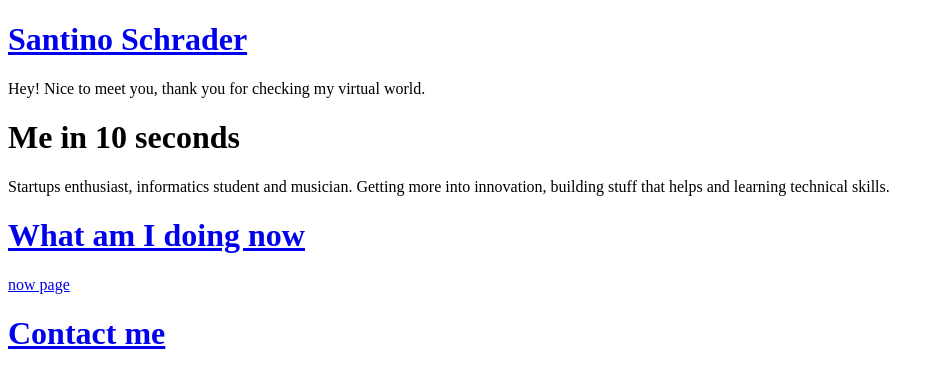
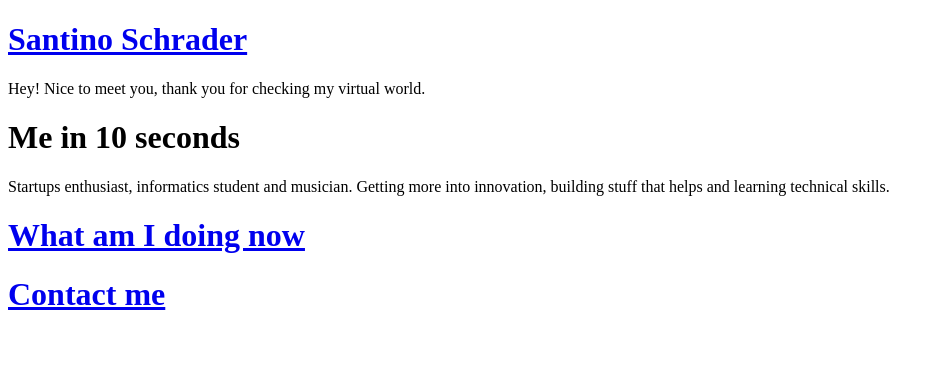
Before and after one commit to Snoft/santino.site, a plain HTML site: page index.html in a window 1280 px wide. Shown: the whole page, without its empty margins (0-941 px from the left). Drawn offline with Linux system fonts and the light colour scheme.

Commit message:
Update index.html

```diff
--- a/index.html
+++ b/index.html
@@ -3,7 +3,7 @@
 
 <head>
     <meta charset="UTF-8">
-    <title>santino.life</title>
+    <title>Santino Schrader</title>
 </head>
 
 <body>
@@ -18,7 +18,7 @@
     <p>Startups enthusiast, informatics student and musician. Getting more into innovation, building stuff that helps and learning technical skills.</p>
 
     <h1><a href="now.html">What am I doing now</a></h1>
-    <p><a href="now.html">now page</a></p>
+
 
     <h1><a href="contact.html">Contact me</a></h1>
 
```
